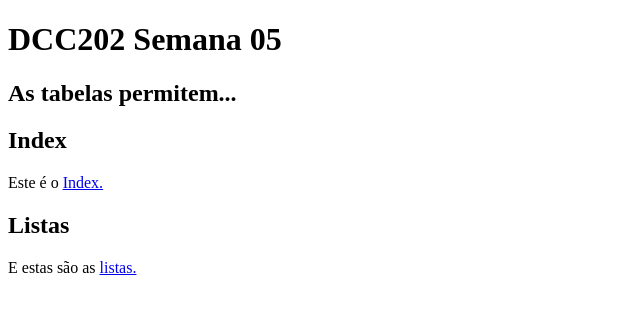
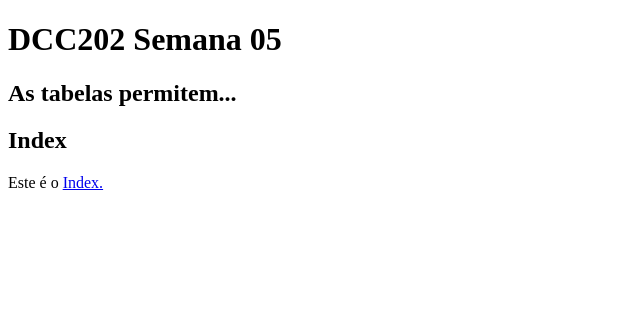
Before and after one commit to ufjf-dcc202/ufjf-dcc202-2025-1-a-atv03-ws-lima, a plain HTML site: page tabelas.html in a window 1280 px wide. Shown: the whole page, without its empty margins (0-640 px from the left). Drawn offline with Linux system fonts and the light colour scheme.

```diff
--- a/tabelas.html
+++ b/tabelas.html
@@ -11,7 +11,5 @@
 
     <h2>Index</h2>
         <p>Este é o <a href="index.html">Index.</a></p>
-        <h2>Listas</h2>
-        <p>E estas são as <a href="listas.html">listas.</a></p>
 </body>
 </html>
```
